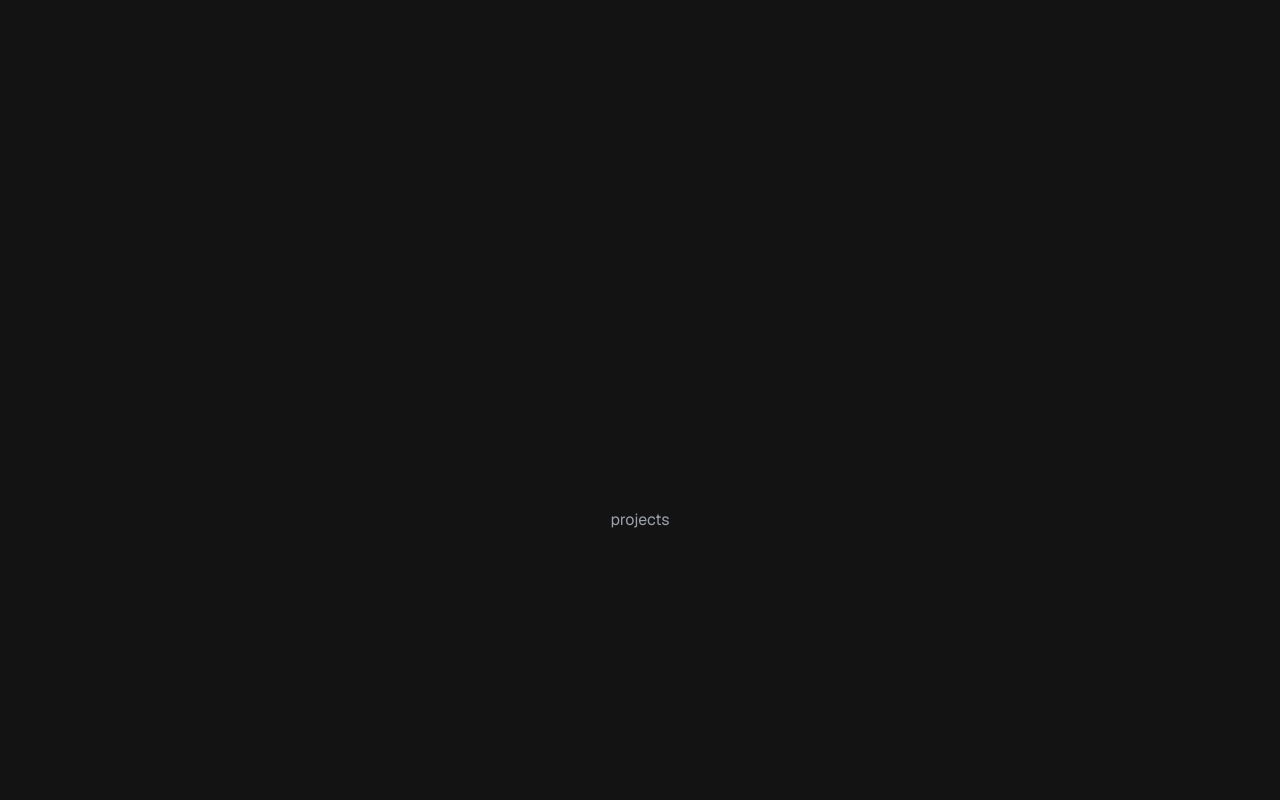
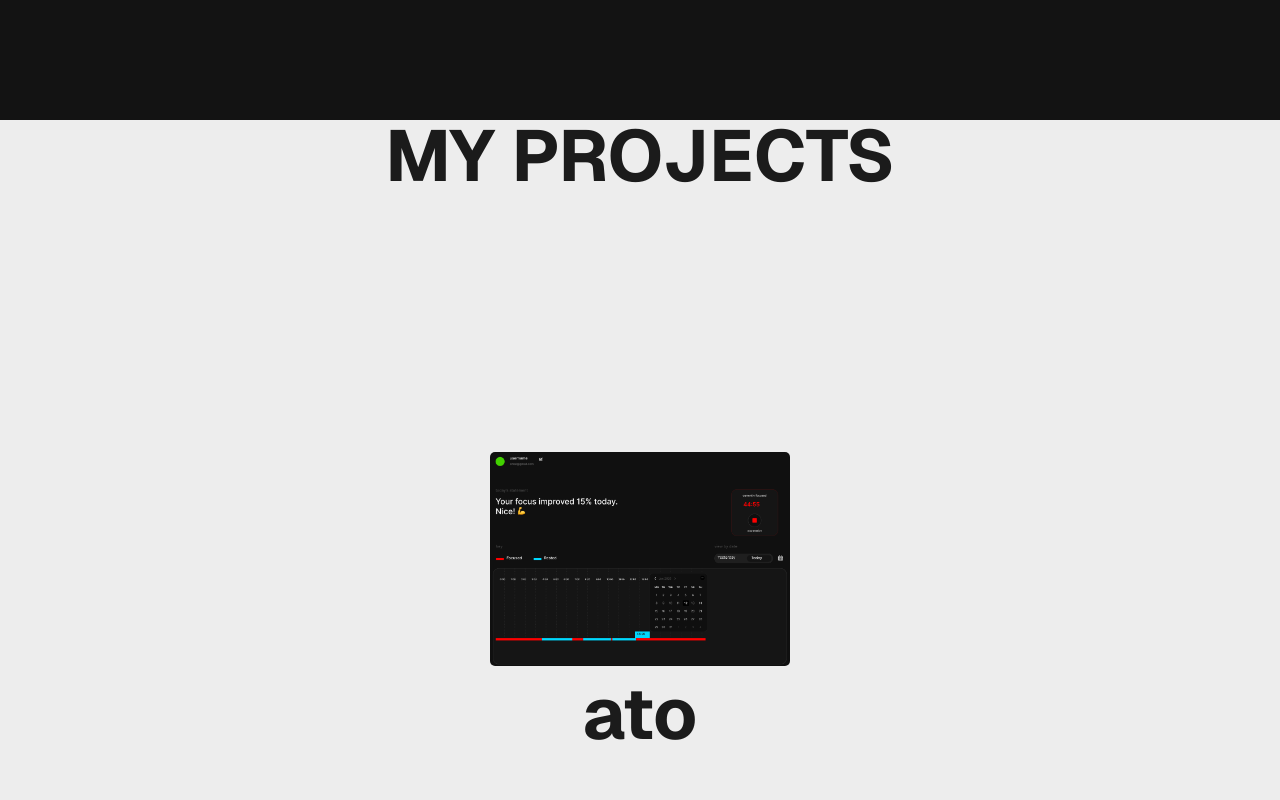
Before and after one commit to Stefan1400/portfolio, a Next.js app: page / in a window 1280 px wide. Shown: the part 680-1480 px from the top of the page. Built offline with nearby package versions, Linux system fonts and the light colour scheme.

Commit message:
feat(projects): introduce grid layout and ATO project card

```diff
--- a/app/page.tsx
+++ b/app/page.tsx
@@ -1,12 +1,14 @@
+import Navbar from "@/components/layout/Navbar";
 import Hero from "../components/sections/Hero";
-import Navbar from "@/components/layout/Navbar";
+import ProjectsGrid from "@/components/sections/ProjectsGrid";
 
 export default function Home() {
   return (
     <div className="flex flex-col flex-1 items-center justify-center bg-zinc-50 font-sans dark:bg-black">
       <Navbar />
       <Hero />
-      <section id="projects" className="w-full h-screen flex items-center justify-center text-gray-400 bg-[#131313]">projects</section>
+      <ProjectsGrid />
+
       <section id="about" className="w-full h-screen flex items-center justify-center text-gray-400 bg-[#131313]">about</section>
       <section id="contact" className="w-full h-screen flex items-center justify-center text-gray-400 bg-[#131313]">contact</section>
     </div>
--- a/components/layout/Navbar.tsx
+++ b/components/layout/Navbar.tsx
@@ -27,7 +27,7 @@ export default function Navbar({}) {
 
    const navItems = [
       { id: 'hero', label: 'Hero' },
-      { id: 'projects', label: 'Project 1' },
+      { id: 'projects', label: 'Projects' },
       { id: 'about', label: 'About me' },
       { id: 'contact', label: 'Contact' },
    ]
--- /dev/null
+++ b/components/projects/ProjectCard.tsx
@@ -0,0 +1,18 @@
+import Image from "next/image";
+import type { ProjectTypes } from "../sections/ProjectsGrid";
+
+export default function ProjectCard({ imageUrl }: ProjectTypes) {
+  return (
+    <div className="flex flex-col items-center gap-3 hover:cursor-pointer p-15">
+         <Image
+            className="rounded-[5px]"
+            src={imageUrl}
+            alt="ATO project preview"
+            width={300}
+            height={300}
+         />
+
+         <h2 className="text-7xl font-bold">ato</h2>
+      </div>
+  )
+}
--- /dev/null
+++ b/components/sections/ProjectsGrid.tsx
@@ -0,0 +1,18 @@
+import ProjectCard from "../projects/ProjectCard";
+
+export type ProjectTypes = {
+   imageUrl: string;
+}
+
+export default function ProjectsGrid() {
+  return (
+    <section id="projects" className="w-full h-screen text-[#1b1b1b] bg-[#ededed]">
+
+      <h1 className="text-7xl font-bold md:text-6xl lg:text-7xl text-center">MY PROJECTS</h1>
+
+      <div className='flex flex-col mt-50'>
+         <ProjectCard imageUrl='/images/ato.png' />
+      </div>
+    </section>
+  )
+}
```
Also changed, not shown: public/images/ato.png (added).
